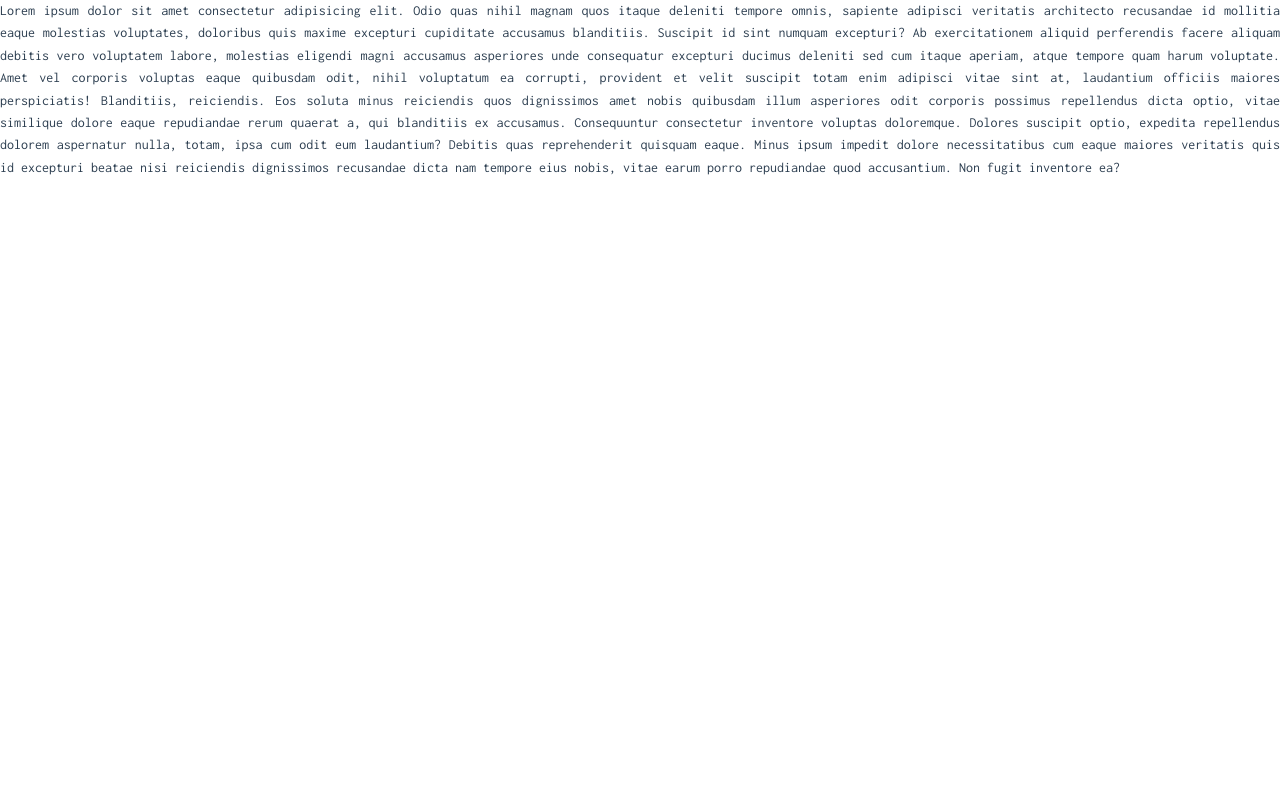
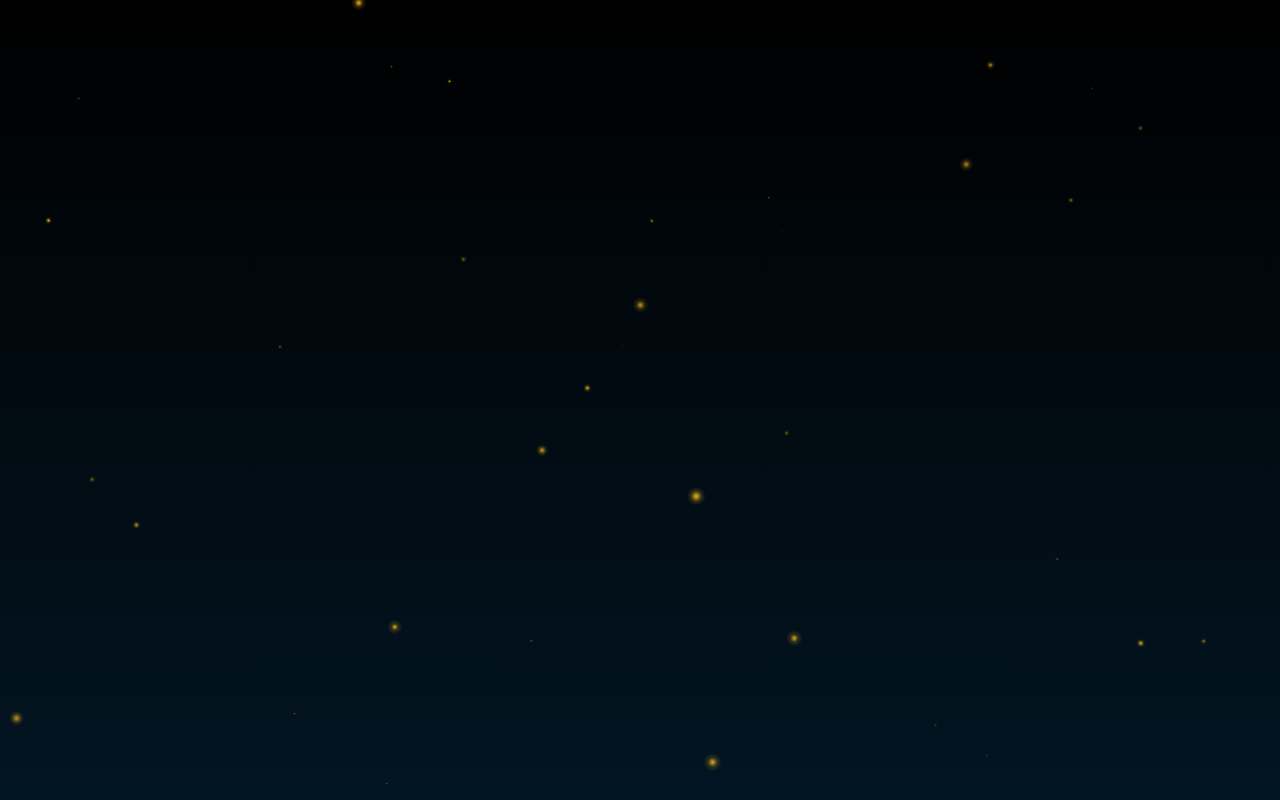
Before and after one commit to s0nnyhu/portfolio-v2, a Vue app: page / in a window 1280 px wide. Built offline with nearby package versions, Linux system fonts and the light colour scheme.

Commit message:
Background fireflies

```diff
--- a/src/components/Portfolio.vue
+++ b/src/components/Portfolio.vue
@@ -1,36 +1,147 @@
 <template>
   <div id="portfolio">
-    Lorem ipsum dolor sit amet consectetur adipisicing elit. Odio quas nihil
-    magnam quos itaque deleniti tempore omnis, sapiente adipisci veritatis
-    architecto recusandae id mollitia eaque molestias voluptates, doloribus quis
-    maxime excepturi cupiditate accusamus blanditiis. Suscipit id sint numquam
-    excepturi? Ab exercitationem aliquid perferendis facere aliquam debitis vero
-    voluptatem labore, molestias eligendi magni accusamus asperiores unde
-    consequatur excepturi ducimus deleniti sed cum itaque aperiam, atque tempore
-    quam harum voluptate. Amet vel corporis voluptas eaque quibusdam odit, nihil
-    voluptatum ea corrupti, provident et velit suscipit totam enim adipisci
-    vitae sint at, laudantium officiis maiores perspiciatis! Blanditiis,
-    reiciendis. Eos soluta minus reiciendis quos dignissimos amet nobis
-    quibusdam illum asperiores odit corporis possimus repellendus dicta optio,
-    vitae similique dolore eaque repudiandae rerum quaerat a, qui blanditiis ex
-    accusamus. Consequuntur consectetur inventore voluptas doloremque. Dolores
-    suscipit optio, expedita repellendus dolorem aspernatur nulla, totam, ipsa
-    cum odit eum laudantium? Debitis quas reprehenderit quisquam eaque. Minus
-    ipsum impedit dolore necessitatibus cum eaque maiores veritatis quis id
-    excepturi beatae nisi reiciendis dignissimos recusandae dicta nam tempore
-    eius nobis, vitae earum porro repudiandae quod accusantium. Non fugit
-    inventore ea?
+    <canvas id="pixie"></canvas>
   </div>
 </template>
 
 <script>
 export default {
-  name: "Portfolio"
+  name: "Portfolio",
+  mounted() {
+    var WIDTH;
+    var HEIGHT;
+    var canvas;
+    var con;
+    var g;
+    var pxs = new Array();
+    var rint = 50;
+
+    WIDTH = window.innerWidth;
+    HEIGHT = window.innerHeight;
+    document.querySelector("#portfolio").style.width = WIDTH + "px";
+    document.querySelector("#portfolio").style.height = HEIGHT + "px";
+
+    canvas = document.getElementById("pixie");
+    document.getElementById("pixie").setAttribute("width", WIDTH);
+    document.getElementById("pixie").setAttribute("height", HEIGHT);
+    con = canvas.getContext("2d");
+    for (var i = 0; i < 50; i++) {
+      pxs[i] = new Circle();
+      pxs[i].reset();
+    }
+    setInterval(draw, rint);
+
+    function draw() {
+      con.clearRect(0, 0, WIDTH, HEIGHT);
+      for (var i = 0; i < pxs.length; i++) {
+        pxs[i].fade();
+        pxs[i].move();
+        pxs[i].draw();
+      }
+    }
+
+    function Circle() {
+      this.s = {
+        ttl: 8000,
+        xmax: 5,
+        ymax: 2,
+        rmax: 10,
+        rt: 1,
+        xdef: 960,
+        ydef: 540,
+        xdrift: 4,
+        ydrift: 4,
+        random: true,
+        blink: true
+      };
+
+      this.reset = function() {
+        this.x = this.s.random ? WIDTH * Math.random() : this.s.xdef;
+        this.y = this.s.random ? HEIGHT * Math.random() : this.s.ydef;
+        this.r = (this.s.rmax - 1) * Math.random() + 1;
+        this.dx = Math.random() * this.s.xmax * (Math.random() < 0.5 ? -1 : 1);
+        this.dy = Math.random() * this.s.ymax * (Math.random() < 0.5 ? -1 : 1);
+        this.hl = (this.s.ttl / rint) * (this.r / this.s.rmax);
+        this.rt = Math.random() * this.hl;
+        this.s.rt = Math.random() + 1;
+        this.stop = Math.random() * 0.2 + 0.4;
+        this.s.xdrift *= Math.random() * (Math.random() < 0.5 ? -1 : 1);
+        this.s.ydrift *= Math.random() * (Math.random() < 0.5 ? -1 : 1);
+      };
+
+      this.fade = function() {
+        this.rt += this.s.rt;
+      };
+
+      this.draw = function() {
+        if (this.s.blink && (this.rt <= 0 || this.rt >= this.hl))
+          this.s.rt = this.s.rt * -1;
+        else if (this.rt >= this.hl) this.reset();
+        var newo = 1 - this.rt / this.hl;
+        con.beginPath();
+        con.arc(this.x, this.y, this.r, 0, Math.PI * 2, true);
+        con.closePath();
+        var cr = this.r * newo;
+        g = con.createRadialGradient(
+          this.x,
+          this.y,
+          0,
+          this.x,
+          this.y,
+          cr <= 0 ? 1 : cr
+        );
+        g.addColorStop(0.0, "rgba(238,180,28," + newo + ")");
+        g.addColorStop(this.stop, "rgba(238,180,28," + newo * 0.2 + ")");
+        g.addColorStop(1.0, "rgba(238,180,28,0)");
+        con.fillStyle = g;
+        con.fill();
+      };
+
+      this.move = function() {
+        this.x += (this.rt / this.hl) * this.dx;
+        this.y += (this.rt / this.hl) * this.dy;
+        if (this.x > WIDTH || this.x < 0) this.dx *= -1;
+        if (this.y > HEIGHT || this.y < 0) this.dy *= -1;
+      };
+
+      this.getX = function() {
+        return this.x;
+      };
+      this.getY = function() {
+        return this.y;
+      };
+    }
+  }
 };
 </script>
 
-<style>
+<style scoped>
+html,
+body,
+div,
+span,
+canvas {
+  margin: 0;
+  padding: 0;
+}
 #portfolio {
-  display: flex;
+  overflow: hidden;
+  position: relative;
+  height: 100%;
+  width: 100%;
+  background: -o-linear-gradient(top, #000, #257eb7);
+  background: -ms-linear-gradient(top, #000, #257eb7);
+  background: -moz-linear-gradient(top, #000, #257eb7);
+  background: -webkit-linear-gradient(top, #000, #021522);
+  background: linear-gradient(top, #000, #257eb7);
+  filter: progid:DXImageTransform.Microsoft.gradient(startColorStr='#040429', EndColorStr='#257eb7');
+  -ms-filter: "progid:DXImageTransform.Microsoft.gradient(startColorStr='#040429', EndColorStr='#257eb7')";
+}
+
+#pixie {
+  z-index: 10;
+  position: absolute;
+  top: 0;
+  left: 0;
 }
 </style>
--- a/src/components/Universe.vue
+++ b/src/components/Universe.vue
@@ -2,7 +2,7 @@
   <div class="container">
     <div class="content">
       <div class="main">
-				<h1>Universe</h1>
+        <!--Text-->
       </div>
       <canvas id="universe"></canvas>
       <div id="footer">
@@ -216,7 +216,7 @@
 
 <script>
 export default {
-	name: 'Universe',
+  name: "Universe",
   mounted() {
     window.requestAnimationFrame =
       window.requestAnimationFrame ||
@@ -232,20 +232,20 @@ export default {
     var circleRadius;
     var circleCenter;
     var first = true;
-		var giantColor = '180,184,240';
-		var starColor = '226,225,142';
-		var cometColor = '226,225,224';
-		var canva = document.getElementById('universe');
+    var giantColor = "180,184,240";
+    var starColor = "226,225,142";
+    var cometColor = "226,225,224";
+    var canva = document.getElementById("universe");
     var stars = [];
     var universe = null;
 
     windowResizeHandler();
-		window.addEventListener('resize', windowResizeHandler, false);
+    window.addEventListener("resize", windowResizeHandler, false);
 
     createUniverse();
 
     function createUniverse() {
-			universe = canva.getContext('2d');
+      universe = canva.getContext("2d");
 
       for (var i = 0; i < starCount; i++) {
         stars[i] = new Star();
@@ -317,20 +317,20 @@ export default {
         universe.beginPath();
 
         if (this.giant) {
-					universe.fillStyle = 'rgba(' + giantColor + ',' + this.opacity + ')';
+          universe.fillStyle = "rgba(" + giantColor + "," + this.opacity + ")";
           universe.arc(this.x, this.y, 2, 0, 2 * Math.PI, false);
         } else if (this.comet) {
-					universe.fillStyle = 'rgba(' + cometColor + ',' + this.opacity + ')';
+          universe.fillStyle = "rgba(" + cometColor + "," + this.opacity + ")";
           universe.arc(this.x, this.y, 1.5, 0, 2 * Math.PI, false);
 
           //comet tail
           for (var i = 0; i < 30; i++) {
             universe.fillStyle =
-							'rgba(' +
+              "rgba(" +
               cometColor +
-							',' +
+              "," +
               (this.opacity - (this.opacity / 20) * i) +
-							')';
+              ")";
             universe.rect(
               this.x - (this.dx / 4) * i,
               this.y - (this.dy / 4) * i - 2,
@@ -340,7 +340,7 @@ export default {
             universe.fill();
           }
         } else {
-					universe.fillStyle = 'rgba(' + starColor + ',' + this.opacity + ')';
+          universe.fillStyle = "rgba(" + starColor + "," + this.opacity + ")";
           universe.rect(this.x, this.y, this.r, this.r);
         }
 
@@ -385,8 +385,8 @@ export default {
       };
       circleRadius.toString();
       circleCenter.toString();
-			canva.setAttribute('width', width);
-			canva.setAttribute('height', height);
+      canva.setAttribute("width", width);
+      canva.setAttribute("height", height);
     }
   }
 };
@@ -444,7 +444,7 @@ body {
 #footer {
   position: absolute;
   bottom: 0px;
-	height: 400px;
+  height: 300px;
   width: 100%;
 }
 
```
Lines whose indentation alone changed are shown as unchanged.
